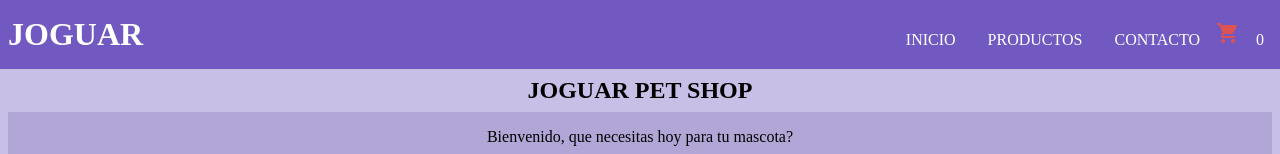
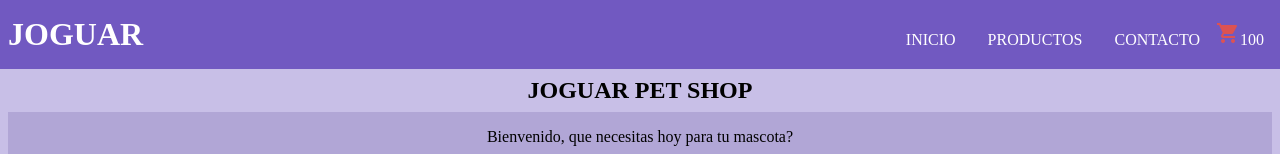
Before and after one commit to joguar27/miprimerapp, a React (Create React App) app: page / in a window 1280 px wide. Shown: the top 154 px of the page. Built offline with nearby package versions, Linux system fonts and the light colour scheme.

Commit message:
commit lunes

```diff
--- a/src/components/Footer.js
+++ b/src/components/Footer.js
@@ -9,8 +9,18 @@ const Footer=()=>{
             />
             <Nav
             textLinkFooter="twitter"
-            hrefLinkFooter="https://www.twitter.com/"
+            hrefLinkFooter="https://www.twitter.com/" target="blank"
             />
+
+        {/* <li>
+        <a href="https://www.twitter.com/" target="blank"
+            ><i class="fa-brands fa-twitter"></i>
+        </a>
+        </li> */}
+
+
+
+
         </footer>
     )
 }
--- a/src/components/Nav.js
+++ b/src/components/Nav.js
@@ -17,8 +17,9 @@ const Nav = (props) => {
                 <a className="header__link" href="#">CONTACTO</a>
                 <a href="#">
                 <span className="material-icons">shopping_cart</span>
+                <span className="counter-cart">100</span>
                 </a>
-                <a className="contador__carrito" href="#">0</a>
+                {/* <a className="contador__carrito" href="#">0</a> */}
             </nav>
         )
     } else {
```
